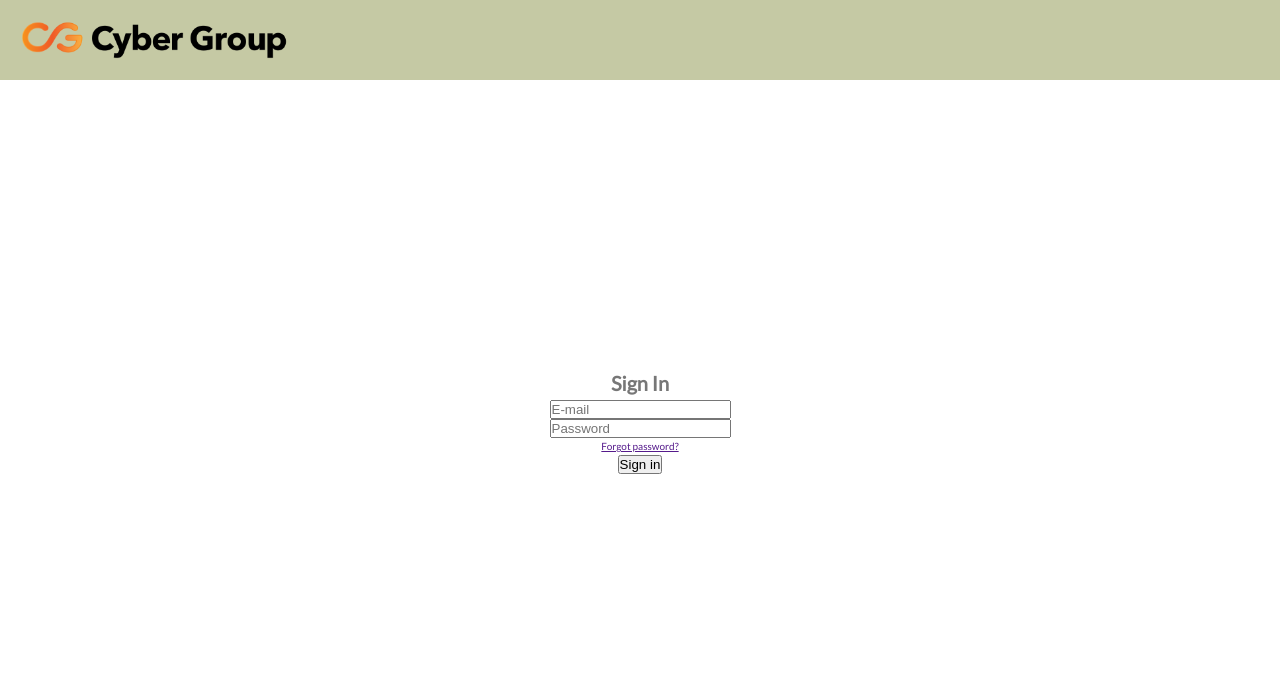
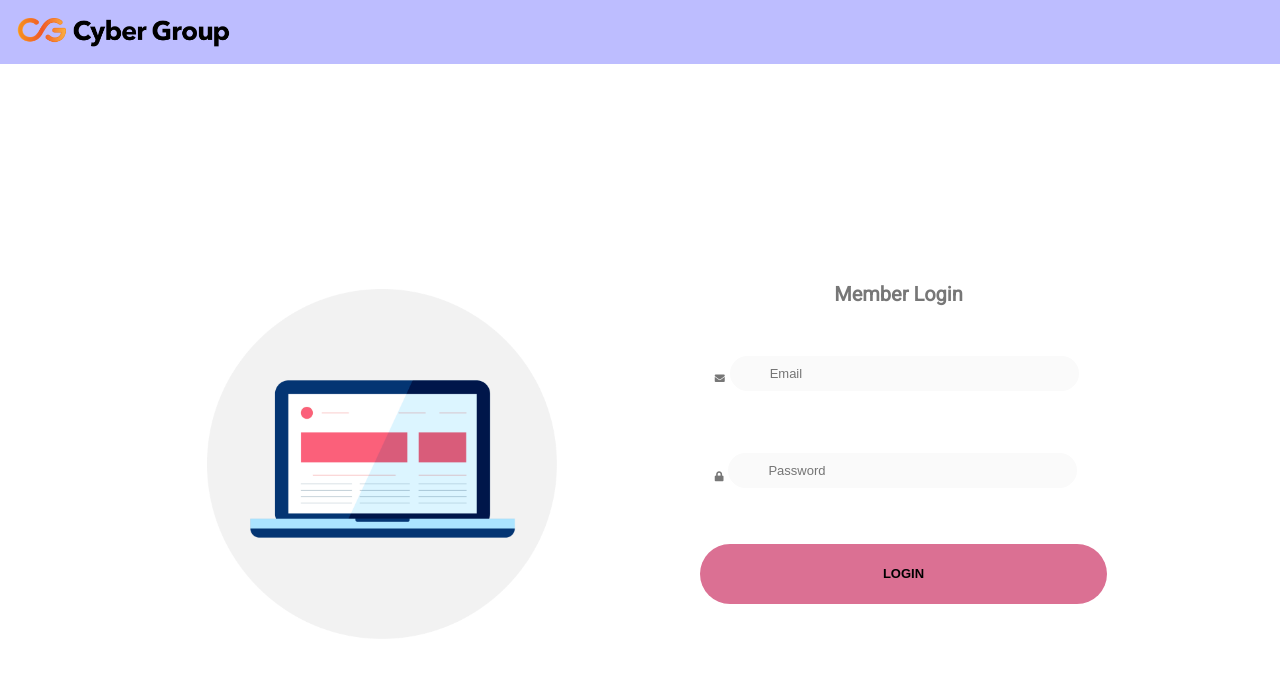
Before and after one commit to senseihimanshu/Project-Time-Management, an Angular app in the folder client/: page / in a window 1280 px wide. Shown: the top 676 px of the page. Built offline with nearby package versions, Linux system fonts and the light colour scheme; what angular-bootstrap-md would draw is missing.

Commit message:
new UI  for login created

```diff
--- a/client/src/app/app.module.ts
+++ b/client/src/app/app.module.ts
@@ -14,7 +14,7 @@ import { MDBBootstrapModule, CheckboxModule, WavesModule, ButtonsModule, InputsM
 import { AppComponent } from './app.component';
 import { HeaderComponent } from './header/header.component';
 import { MainComponent } from './main/main.component';
-import { LoginComponent } from './main/login/login.component';
+import { LoginComponent } from './login/login.component';
 //import { JwtModule } from '@auth0/angular-jwt';
 import { AppRoutingModule } from './app-routing.module';
 import { HomeComponent } from './home/home.component';
--- a/client/src/app/header/header.component.scss
+++ b/client/src/app/header/header.component.scss
@@ -4,7 +4,7 @@
   display: flex;
   align-items: center;
   justify-content: space-between;
-  min-height: 10vh;
+  min-height: 8vh;
   background-color: $color-tirtiary-lighter;
 
   &__logo-container {
--- /dev/null
+++ b/client/src/app/login/login.component.html
@@ -0,0 +1,55 @@
+<!--<form class="text-center border border-light p-5 loginForm">
+            <p class="h4 mb-4">Sign In</p>
+
+            <input
+              type="email"
+              id="defaultLoginFormEmail"
+              class="form-control mb-4"
+              placeholder="E-mail"
+              #email
+            />
+
+            <input
+              type="password"
+              id="defaultLoginFormPassword"
+              class="form-control mb-4"
+              placeholder="Password"
+              #password
+
+            />
+
+            <div class="d-flex justify-content-around">
+              <div>
+                <a href="">Forgot password?</a>
+              </div>
+            </div>
+
+            <button mdbBtn color="info" block="true" class="my-4" type="submit" (click)="loginFunction()">
+              Sign in
+            </button>
+     </form>-->
+          <head>
+            <link rel="stylesheet" href="https://use.fontawesome.com/releases/v5.3.1/css/all.css" integrity="sha384-mzrmE5qonljUremFsqc01SB46JvROS7bZs3IO2EmfFsd15uHvIt+Y8vEf7N7fWAU"
+                crossorigin="anonymous">
+            <link href="https://fonts.googleapis.com/css?family=Roboto:300,400" rel="stylesheet">
+        </head>
+
+        <body>
+            <div id="form_wrapper">
+                <div id="form_left">
+                    <img src="../../assets/images/icon.png" alt="computer icon">
+                </div>
+                <div id="form_right">
+                    <h1>Member Login</h1>
+                    <div class="input_container">
+                        <i class="fas fa-envelope"></i>
+                        <input placeholder="Email" type="email" name="Email" id="field_email" class='input_field' #email>
+                    </div>
+                    <div class="input_container">
+                        <i class="fas fa-lock"></i>
+                        <input  placeholder="Password" type="password" name="Password" id="field_password" class='input_field'  #password>
+                    </div>
+                    <input type="submit" value="Login" id='input_submit' class='input_field' (click)="loginFunction()">
+                </div>
+            </div>
+        </body>
--- /dev/null
+++ b/client/src/app/login/login.component.scss
@@ -0,0 +1,138 @@
+// .loginForm
+// {
+//    width: 30%;
+//     margin:0 auto;
+//     border-radius: 0.5rem;
+// }
+// .h4
+// {
+//     font-size: 2rem;
+//     font-weight: bold;
+// }
+
+
+* {
+    padding: 0;
+    margin: 0;
+    box-sizing: border-box;
+}
+
+body {
+    /* make the body full height*/
+    height: 100vh;
+    /* set our custom font */
+    font-family: 'Roboto',
+        sans-serif;
+    display: flex;
+}
+
+#form_wrapper {
+    width: 1000px;
+    height: 500px;
+    /* this will help us center it*/
+    margin: auto;
+    background-color: #ffffff;
+    border-radius: 50px;
+    /* make it a grid container*/
+    display: grid;
+    /* with two columns of same width*/
+      grid-template-columns: 1fr 1fr;
+    /* with a small gap in between them*/
+    grid-gap: 5vw;
+    /* add some padding around */
+    padding: 5vh 15px;
+
+}
+
+#form_left {
+    /* center the image */
+    display: flex;
+    justify-content: center;
+    align-items: center;
+}
+
+#form_left img {
+    width: 350px;
+    height: 350px;
+}
+
+#form_right {
+    display:grid;
+    /* single column layout */
+   // grid-template-columns:1fr;
+    /* have some gap in between elements*/
+    //grid-gap: 20px;
+    padding: 5% 5%;
+}
+
+h1,
+span {
+    text-align: center;
+}
+
+.input_container {
+    /* vertically align icon and text inside the div*/
+    display: flex;
+    align-items: center;
+    padding-left: 20px;
+}
+
+.input_container,
+#input_submit {
+    height: 60px;
+    /* make the borders more round */
+    border-radius: 30px;
+    width: 100%;
+}
+
+.input_field {
+    /* customize the input tag with lighter font and some padding*/
+    color: var(--icon_color);
+    background-color:#fafafa;
+    width: 90%;
+    border: none;
+    font-size: 1.3rem;
+    font-weight: 400;
+    padding:10px 40px;
+    border-radius: 8rem;
+    margin-left: 0.5rem;
+    margin-bottom: 1rem;
+}
+
+.input_field:hover,
+.input_field:focus {
+    /* remove the outline */
+    outline: none;
+}
+
+#input_submit {
+    /* submit button has a different color and different padding */
+    background-color: palevioletred;
+    padding-left: 4rem;
+    font-weight: bold;
+    color:black;
+    text-transform: uppercase;
+}
+
+
+
+
+i {
+    color: var(--icon_color);
+}
+
+/* make it responsive */
+@media screen and (max-width:768px) {
+
+    /* make the layout a single column and add some margin to the wrapper */
+    #form_wrapper {
+        grid-template-columns: 1fr;
+        margin-left: 10px;
+        margin-right: 10px;
+
+    }
+    /* on small screen we don't display the image */
+    #form_left {
+        display: none;
+    }
+}
--- a/client/src/app/main/login/login.component.ts
+++ b/client/src/app/login/login.component.ts
@@ -1,4 +1,4 @@
-import { SendHttpRequestService } from '../../services/send-http-request.service';
+import { SendHttpRequestService } from '../services/send-http-request.service';
 import { Component, ViewChild, ElementRef, AfterViewInit } from '@angular/core';
 import { Router } from '@angular/router';
 
--- a/client/src/app/main/login/login.component.html
+++ /dev/null
@@ -1,31 +0,0 @@
- <form class="text-center border border-light p-5 loginForm">
-            <p class="h4 mb-4">Sign In</p>
-
-            <input
-              type="email"
-              id="defaultLoginFormEmail"
-              class="form-control mb-4"
-              placeholder="E-mail"
-              #email
-            />
-
-            <input
-              type="password"
-              id="defaultLoginFormPassword"
-              class="form-control mb-4"
-              placeholder="Password"
-              #password
-
-            />
-
-            <div class="d-flex justify-content-around">
-              <div>
-                <a href="">Forgot password?</a>
-              </div>
-            </div>
-
-            <button mdbBtn color="info" block="true" class="my-4" type="submit" (click)="loginFunction()">
-              Sign in
-            </button>
-
-          </form>
--- a/client/src/app/main/login/login.component.scss
+++ /dev/null
@@ -1,11 +0,0 @@
-.loginForm
-{
-   width: 30%;
-    margin:0 auto;
-    border-radius: 0.5rem;
-}
-.h4
-{
-    font-size: 2rem;
-    font-weight: bold;
-}
--- a/client/src/variables.scss
+++ b/client/src/variables.scss
@@ -1,6 +1,6 @@
 $color-primary: #ecbeb4;
 $color-secondary: #476a6f;
-$color-tirtiary-lighter: #c5c9a4;
+$color-tirtiary-lighter:rgba(0, 0, 255, 0.26);
 $color-tirtiary-light: #7eb09b;
 $color-tirtiary-dark: #519e8a;
 $color-text-primary: #777;
```
Also changed, not shown: client/src/assets/images/icon.png (added).
